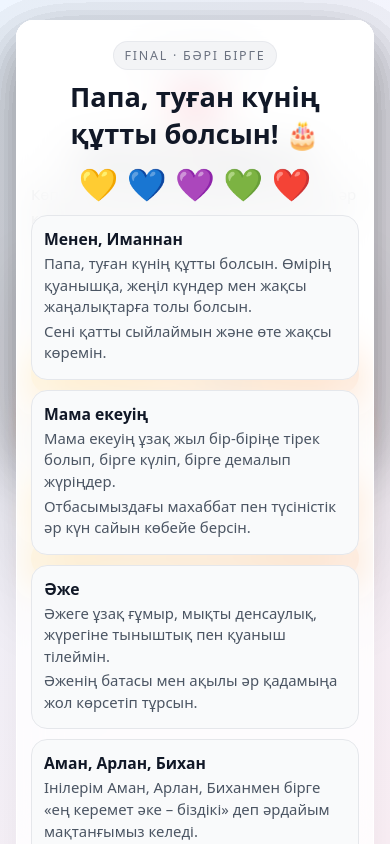
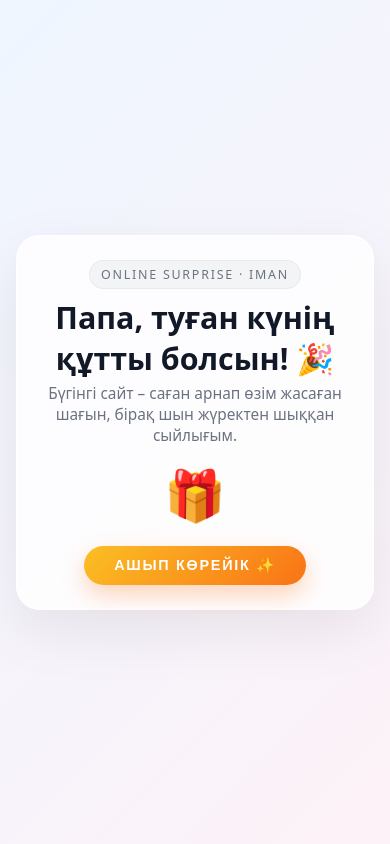
Before and after one commit to WhiteShark777/HappyBirthday, a plain HTML site: page index.html in a window 390 px wide. Drawn offline with Linux system fonts and the light colour scheme.

Commit message:
Update index.html

```diff
--- a/index.html
+++ b/index.html
@@ -3,32 +3,37 @@
 <head>
     <meta charset="UTF-8">
     <title>Папа, туған күнің құтты болсын! 🎉</title>
-    <meta name="viewport" content="width=device-width, initial-scale=1.0">
+    <meta name="viewport" content="width=device-width, initial-scale=1.0, maximum-scale=1.0, user-scalable=no">
     <style>
         *{margin:0;padding:0;box-sizing:border-box;}
+
         body{
             font-family: system-ui,-apple-system,BlinkMacSystemFont,"Segoe UI",sans-serif;
-            /* СВЕТЛЫЙ ФОН */
             background: linear-gradient(135deg, #eff6ff 0%, #fdf2f8 100%);
             color: #374151;
-            height:100vh;
-            overflow:hidden; /* Блокируем скролл всего тела */
+            min-height: 100vh;
+            /* Разрешаем нативный скролл страницы */
+            overflow-x: hidden;
+            overflow-y: auto;
         }
 
+        /* Контейнер экрана теперь не фиксированный, а просто блок */
         .screen{
-            position:absolute;inset:0;
-            display:none;
+            display:none; /* Скрыто по умолчанию */
+            width: 100%;
+            min-height: 100vh; /* Растягиваем на весь экран */
+            padding: 20px 16px;
+
+            /* Центровка содержимого */
             flex-direction: column;
-            overflow-y: auto; /* Разрешаем скролл внутри экрана */
-            padding: 20px 16px;
-            -webkit-overflow-scrolling: touch;
-            /* Важно: чтобы контент не прилипал к краям при скролле */
-            overscroll-behavior: contain;
+            align-items: center;
+            justify-content: center;
         }
 
+        /* Когда экран активен */
         .screen.active{
             display:flex;
-            animation:fadeIn .5s ease;
+            animation:fadeIn .6s ease forwards;
         }
 
         .card{
@@ -36,18 +41,20 @@
             max-width:840px;
             padding:24px 18px;
             border-radius:24px;
-            background: rgba(255, 255, 255, 0.75);
+            background: rgba(255, 255, 255, 0.8);
             border: 1px solid rgba(255, 255, 255, 0.9);
             box-shadow: 0 20px 60px rgba(0, 0, 0, 0.08);
             backdrop-filter: blur(20px);
             text-align:center;
-            margin: auto; /* Центрирование */
-            flex-shrink: 0;
+
+            /* Отступ, чтобы на маленьких экранах не прилипало */
+            margin-top: auto;
+            margin-bottom: auto;
         }
 
         @keyframes fadeIn{
-            from{opacity:0;transform:translateY(10px) scale(.97);}
-            to{opacity:1;transform:translateY(0) scale(1);}
+            from{opacity:0;transform:translateY(20px);}
+            to{opacity:1;transform:translateY(0);}
         }
 
         .pill{
@@ -115,6 +122,8 @@
             box-shadow: 0 10px 25px rgba(249, 115, 22, 0.3);
             transition:.18s ease;
             display: inline-block;
+            /* Чтобы на мобилке палец легче попадал */
+            min-width: 180px;
         }
         .btn:hover{
             transform:translateY(-1px);
@@ -178,19 +187,18 @@
         .signature strong{color: #d97706;}
         .firework{
             position:fixed;
-            width:5px;height:5px;
+            width:6px;height:6px;
             border-radius:999px;
             pointer-events:none;
             z-index: 9999;
         }
 
-        @media (max-width:480px){
-            .card{padding:20px 14px;border-radius:18px;}
-            .title-main{font-size:1.55rem;}
-            .text-block p{font-size:.94rem;}
-            .btn{width:100%;padding:11px 0;}
-            .screen { display: block; }
-            .screen.active { display: flex; min-height: 100%; }
+        /* Адаптация под высоту экрана, чтобы центровка работала красиво */
+        @media (min-height: 800px) {
+            .screen {
+                padding-top: 40px;
+                padding-bottom: 40px;
+            }
         }
     </style>
 </head>
@@ -202,7 +210,7 @@
             <div class="title-main">Папа, туған күнің құтты болсын! 🎉</div>
             <p class="sub">Бүгінгі сайт – саған арнап өзім жасаған шағын, бірақ шын жүректен шыққан сыйлығым.</p>
             <div class="gift">🎁</div>
-            <button class="btn" id="btn0">Ашып көрейік ✨</button>
+            <button class="btn" onclick="goTo(1)">Ашып көрейік ✨</button>
         </div>
     </div>
 
@@ -218,7 +226,7 @@
                 <p>Өміріңде қуаныш көп болып, шаршау мен уайым аз болсын.</p>
                 <p>Маған көрсеткен мейірімің мен қолдауың үшін жүрегімнен үлкен рақмет.</p>
             </div>
-            <button class="btn" id="btn1">Әрі қарай →</button>
+            <button class="btn" onclick="goTo(2)">Әрі қарай →</button>
         </div>
     </div>
 
@@ -233,7 +241,7 @@
                 <p>Үйде тыныштық, жайлылық, өздеріңе ғана түсінікті әдемі әңгіме мен күлкі көп болсын.</p>
                 <p>Күн сайын бірге өткізген қарапайым сәттерің нағыз демалыс пен бақытқа айналсын.</p>
             </div>
-            <button class="btn" id="btn2">Келесі экран →</button>
+            <button class="btn" onclick="goTo(3)">Келесі экран →</button>
         </div>
     </div>
 
@@ -249,7 +257,7 @@
                 <p>Әжемнің жүзінен күлкі кетпесін, жанында бақыт пен береке мол болсын.</p>
 
             </div>
-            <button class="btn" id="btn3">Інілерім→</button>
+            <button class="btn" onclick="goTo(4)">Інілерім→</button>
         </div>
     </div>
 
@@ -264,7 +272,7 @@
                 <p>Күліп қарсы алғаныңды, бірге ойнаған кездеріңді, бізге арнаған уақытыңды ешқашан ұмытпаймыз.</p>
                 <p>Төртеуіміз де өскен сайын саған ұқсап, адал да еңбекқор азамат болғымыз келеді.</p>
             </div>
-            <button class="btn" id="btn4">Тағы тілектер →</button>
+            <button class="btn" onclick="goTo(5)">Тағы тілектер →</button>
         </div>
     </div>
 
@@ -279,7 +287,7 @@
                 <p>Денең жеңіл, ұйқың тыныш, ойыңда қажетсіз уайым аз болсын.</p>
                 <p>Өмір жолың жарық болып, алдыңнан тек жақсылықтар кезіге берсін.</p>
             </div>
-            <button class="btn" id="btn5">Армандар бөлігі →</button>
+            <button class="btn" onclick="goTo(6)">Армандар бөлігі →</button>
         </div>
     </div>
 
@@ -294,7 +302,7 @@
                     <p>Табысың тұрақты болып, еңбегің әділ бағалансын, өз орныңды нық сезінетін ортада жүр.</p>
                     <p>Алға қойған армандарың мен жоспарларың біртіндеп жүзеге асып, «осылай болғанына қуаныштымын» деп айтатын күндер көп болсын.</p>
                 </div>
-            <button class="btn" id="btn6">Келесі →</button>
+            <button class="btn" onclick="goTo(7)">Келесі →</button>
         </div>
     </div>
 
@@ -309,7 +317,7 @@
                 <p>Осының бәрі үшін шын жүректен рақмет.</p>
                 <p>Алдағы өміріңе жақсы жаңалық, жылы кездесу, ұмытылмас сәттер көп қосылсын.</p>
             </div>
-            <button class="btn" id="btn7">Финал 🎆</button>
+            <button class="btn" onclick="goTo(8)">Финал 🎆</button>
         </div>
     </div>
 
@@ -357,101 +365,100 @@
                 <p>Жай ғана: қатты жақсы көремін. ❤️</p>
             </div>
 
-            <button class="btn btn-secondary" id="btnRestart">Басынан бастау ↺</button>
+            <button class="btn btn-secondary" onclick="fullReset()">Басынан бастау ↺</button>
         </div>
     </div>
 
     <script>
-        // --- ВАЖНАЯ ЧАСТЬ: ПРИНУДИТЕЛЬНЫЙ СБРОС ДЛЯ ТЕЛЕФОНОВ ---
+        // --- ЕДИНАЯ ФУНКЦИЯ ДЛЯ ВСЕХ СБРОСОВ ---
+        function fullReset() {
+            // 1. Мгновенный скролл наверх
+            window.scrollTo(0, 0);
+            document.body.scrollTop = 0;
+            document.documentElement.scrollTop = 0;
 
-        // Отключаем "умное" восстановление скролла браузером
-        if ('scrollRestoration' in history) {
-            history.scrollRestoration = 'manual';
+            // 2. Скрываем все экраны
+            document.querySelectorAll('.screen').forEach(el => {
+                el.classList.remove('active');
+            });
+
+            // 3. Показываем первый
+            const s0 = document.getElementById('screen0');
+            if(s0) s0.classList.add('active');
         }
 
-        // Функция полного сброса
-        function forceReset() {
-            // Скрываем все
-            document.querySelectorAll('.screen').forEach(s => {
-                s.classList.remove('active');
-                s.style.display = ''; // Очищаем инлайн стили если есть
-            });
+        // --- ГЛАВНЫЙ ХАК ДЛЯ ТЕЛЕФОНОВ (pageshow) ---
+        // Это событие срабатывает ВСЕГДА, даже если нажали "Назад" или обновили страницу
+        window.addEventListener('pageshow', function(event) {
+            // Небольшая задержка 10мс, чтобы перебить браузерное восстановление
+            setTimeout(function() {
+                fullReset();
+            }, 10);
+        });
 
-            // Показываем только первый
-            const first = document.getElementById('screen0');
-            if (first) {
-                first.classList.add('active');
-                // Скроллим вверх
-                window.scrollTo(0, 0);
-                first.scrollTo(0, 0);
+        // Также на обычный load на всякий случай
+        window.addEventListener('load', function() {
+            setTimeout(fullReset, 10);
+        });
+
+        // --- НАВИГАЦИЯ ---
+        function goTo(n) {
+            // Скролл наверх перед сменой экрана
+            window.scrollTo({ top: 0, behavior: 'smooth' });
+
+            document.querySelectorAll('.screen').forEach(el => el.classList.remove('active'));
+            const next = document.getElementById('screen'+n);
+            if(next) {
+                next.classList.add('active');
+            }
+
+            if(n === 8) { // Если это финал
+                startFireworks();
             }
         }
 
-        // Срабатывает при первой загрузке
-        document.addEventListener('DOMContentLoaded', forceReset);
-
-        // Срабатывает при нажатии кнопки "Назад" или обновлении на мобильном (bfcache)
-        window.addEventListener('pageshow', function(event) {
-            forceReset();
-        });
-
-        // --- КОНЕЦ ВАЖНОЙ ЧАСТИ ---
-
-
-        function showScreen(n){
-            document.querySelectorAll('.screen').forEach(s => {
-                s.classList.remove('active');
-                s.scrollTo(0, 0); // Сбрасываем скролл внутри экрана
-            });
-
-            const el=document.getElementById('screen'+n);
-            if(el) el.classList.add('active');
+        // --- ФЕЙЕРВЕРКИ ---
+        function startFireworks(){
+            // Запускаем, но не бесконечно плодим интервалы
+            if(window.fwInterval) return;
+            window.fwInterval = setInterval(createFirework, 400);
         }
 
-        document.getElementById('btn0').onclick=()=>showScreen(1);
-        document.getElementById('btn1').onclick=()=>showScreen(2);
-        document.getElementById('btn2').onclick=()=>showScreen(3);
-        document.getElementById('btn3').onclick=()=>showScreen(4);
-        document.getElementById('btn4').onclick=()=>showScreen(5);
-        document.getElementById('btn5').onclick=()=>showScreen(6);
-        document.getElementById('btn6').onclick=()=>showScreen(7);
-        document.getElementById('btn7').onclick=()=>{
-            showScreen(8);
-            startFireworks();
-        };
-
-        document.getElementById('btnRestart').onclick=()=>{
-            // Используем ту же жесткую функцию сброса
-            forceReset();
-        };
-
-        function startFireworks(){
-            setInterval(createFirework,320);
-        }
         function createFirework(){
             const colors=['#facc15','#fb7185','#38bdf8','#4ade80','#c4b5fd'];
-            const x=Math.random()*window.innerWidth;
-            const y=Math.random()*window.innerHeight*0.6;
-            for(let i=0;i<24;i++){
+            // Случайная позиция
+            const x = Math.random() * Math.min(window.innerWidth, 800); // Чтобы не улетало за край на широких экранах
+            const startY = window.innerHeight;
+            const endY = window.innerHeight * 0.2 + Math.random() * (window.innerHeight * 0.4);
+
+            for(let i=0;i<20;i++){
                 const el=document.createElement('div');
                 el.className='firework';
-                el.style.left=x+'px';
-                el.style.top=y+'px';
+
+                // Позиционируем относительно viewport (fixed)
+                el.style.left = (Math.random() * window.innerWidth) + 'px';
+                el.style.top = (Math.random() * window.innerHeight * 0.6) + 'px';
+
                 el.style.background=colors[Math.floor(Math.random()*colors.length)];
-                const angle=(Math.PI*2*i)/24;
-                const v=50+Math.random()*70;
+
+                // Разлет
+                const angle=(Math.PI*2*i)/20;
+                const v=60+Math.random()*60;
                 const tx=Math.cos(angle)*v;
                 const ty=Math.sin(angle)*v;
-                el.style.transition='transform 1.2s ease-out, opacity 1.2s ease-out';
+
+                el.style.transition='transform 1s ease-out, opacity 1s ease-out';
                 document.body.appendChild(el);
+
                 requestAnimationFrame(()=>{
                     el.style.transform=`translate(${tx}px,${ty}px)`;
                     el.style.opacity='0';
                 });
-                setTimeout(()=>el.remove(),1200);
+                setTimeout(()=>el.remove(),1000);
             }
         }
 
+        // Эффект кликов (сердечки/звездочки)
         document.addEventListener('click',e=>{
             if(e.target.tagName === 'BUTTON') return;
 
@@ -460,12 +467,14 @@
             s.style.position='fixed';
             s.style.left=e.clientX+'px';
             s.style.top=e.clientY+'px';
-            s.style.fontSize='22px';
+            s.style.fontSize='24px';
             s.style.pointerEvents='none';
+            s.style.zIndex='10000';
             s.style.transition='transform .8s ease-out, opacity .8s ease-out';
             document.body.appendChild(s);
+
             requestAnimationFrame(()=>{
-                s.style.transform='translateY(-30px) scale(1.5)';
+                s.style.transform='translateY(-40px) scale(1.5)';
                 s.style.opacity='0';
             });
             setTimeout(()=>s.remove(),800);
```
